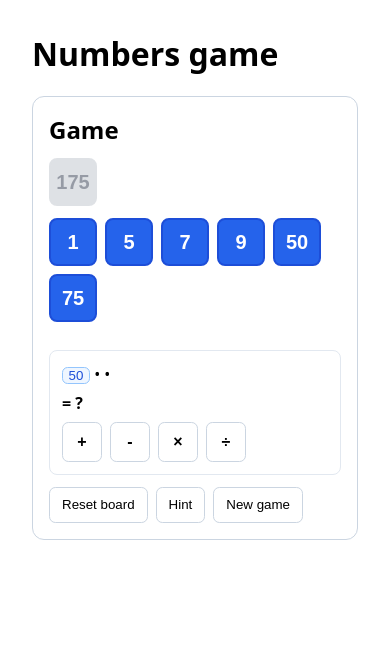
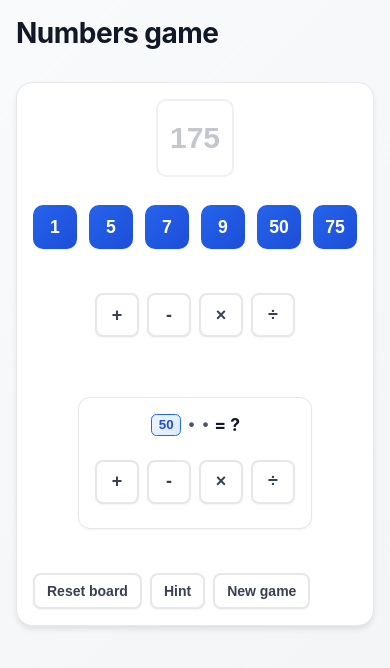
Before and after one commit to dom111/numbers-game, a website built with Vite: page index.html in a window 390 px wide. Both pictures are taken after a click on the button "50". Built offline with nearby package versions, Linux system fonts and the light colour scheme.

Commit message:
refactor: update game layout and styling - Remove 'Game' heading from top of game component - Increase target size to 1.5x and center it - Remove background styling from target number - Move operators section below available numbers - Keep step expression and result value on one line - Center align entire game component - Position hint text below operators - Update responsive styles for new layout All tests pass with no linting issues.

```diff
--- a/src/components/game.ts
+++ b/src/components/game.ts
@@ -385,9 +385,6 @@ export class NumbersGameElement extends HTMLElement {
             return;
         }
 
-        const heading = document.createElement('h2');
-        heading.textContent = 'Game';
-
         const target = document.createElement('target-number');
         target.setAttribute('value', String(this.target));
 
@@ -396,6 +393,9 @@ export class NumbersGameElement extends HTMLElement {
             ? this.tokens.map((token) => ({ ...token, used: true }))
             : this.tokens;
         pool.setAttribute('tokens', JSON.stringify(visibleTokens));
+
+        // Create operators section
+        const operatorsSection = document.createElement('operator-buttons');
 
         const steps = document.createElement('steps-list');
         steps.setAttribute('steps', JSON.stringify(this.steps));
@@ -424,14 +424,14 @@ export class NumbersGameElement extends HTMLElement {
 
         controls.append(resetButton, hintButton, newGameButton);
 
-        wrapper.append(heading, target, pool, steps, controls);
+        wrapper.append(target, pool, operatorsSection, steps, controls);
 
         // Display current hint if available
         if (this.currentHint) {
             const hintDisplay = document.createElement('p');
             hintDisplay.className = 'hint-display';
             hintDisplay.textContent = this.currentHint;
-            wrapper.append(hintDisplay);
+            wrapper.insertBefore(hintDisplay, steps);
         }
 
         if (this.locked) {
--- a/src/components/step.ts
+++ b/src/components/step.ts
@@ -178,7 +178,10 @@ export class StepEquationElement extends HTMLElement {
         const wrapper = document.createElement('div');
         wrapper.className = 'step';
 
-        const expression = document.createElement('p');
+        const expressionLine = document.createElement('p');
+        expressionLine.className = 'step-expression-line';
+
+        const expression = document.createElement('span');
         expression.className = 'step-expression';
 
         const appendOperandChip = (slot: 'left' | 'right'): void => {
@@ -213,7 +216,7 @@ export class StepEquationElement extends HTMLElement {
         expression.append(` ${this.getAttribute('operator') ?? '•'} `);
         appendOperandChip('right');
 
-        const value = document.createElement('p');
+        const value = document.createElement('span');
         value.className = 'step-value';
         value.textContent = completePayload
             ? `= ${completePayload.value}`
@@ -221,7 +224,8 @@ export class StepEquationElement extends HTMLElement {
               ? '= Error'
               : '= ?';
 
-        wrapper.append(expression, value);
+        expressionLine.append(expression, ' ', value);
+        wrapper.append(expressionLine);
 
         if (!this.hasAttribute('locked')) {
             const operators = document.createElement('operator-buttons');
--- a/src/styles.css
+++ b/src/styles.css
@@ -1,12 +1,60 @@
+:root {
+    /* Colors */
+    --primary: #2563eb;
+    --primary-dark: #1d4ed8;
+    --primary-light: #93c5fd;
+    --success: #16a34a;
+    --error: #b91c1c;
+    --error-light: #fee2e2;
+    --gray-50: #f9fafb;
+    --gray-100: #f3f4f6;
+    --gray-200: #e5e7eb;
+    --gray-300: #d1d5db;
+    --gray-400: #9ca3af;
+    --gray-600: #4b5563;
+    --gray-700: #374151;
+    --gray-900: #111827;
+    --shadow-sm: 0 1px 2px 0 rgba(0, 0, 0, 0.05);
+    --shadow-md: 0 4px 6px -1px rgba(0, 0, 0, 0.1);
+    --shadow-lg: 0 10px 15px -3px rgba(0, 0, 0, 0.1);
+}
+
 *,
 *::before,
 *::after {
     box-sizing: border-box;
 }
 
+html {
+    scroll-behavior: smooth;
+}
+
 body {
-    font-family: system-ui, sans-serif;
-    margin: 2rem;
+    font-family:
+        -apple-system, BlinkMacSystemFont, 'Segoe UI', 'Roboto', 'Oxygen', 'Ubuntu', 'Cantarell',
+        'Fira Sans', 'Droid Sans', 'Helvetica Neue', sans-serif;
+    -webkit-font-smoothing: antialiased;
+    -moz-osx-font-smoothing: grayscale;
+    margin: 0;
+    padding: 1.5rem;
+    background: linear-gradient(135deg, #f9fafb 0%, #f3f4f6 100%);
+    color: var(--gray-900);
+    min-height: 100vh;
+}
+
+h1 {
+    font-size: 2.25rem;
+    font-weight: 700;
+    margin: 0 0 0.5rem 0;
+    color: var(--gray-900);
+    letter-spacing: -0.5px;
+}
+
+h2 {
+    font-size: 1.125rem;
+    font-weight: 600;
+    margin: 0 0 0.75rem 0;
+    color: var(--gray-700);
 }
 
 /* ── Number token ─────────────────────────────────────────────── */
@@ -15,47 +63,54 @@ body {
     display: inline-flex;
     align-items: center;
     justify-content: center;
-    width: 3rem;
-    height: 3rem;
-    border: 2px solid transparent;
-    border-radius: 0.5rem;
+    width: 3.25rem;
+    height: 3.25rem;
+    border: none;
+    border-radius: 0.625rem;
     font-size: 1.25rem;
-    font-weight: 600;
+    font-weight: 700;
     cursor: pointer;
-    transition:
-        background-color 0.15s,
-        opacity 0.15s;
+    transition: all 0.2s ease;
+    box-shadow: var(--shadow-sm);
 }
 
 /* Available token */
 .number-token:not(:disabled) {
-    background-color: #2563eb;
+    background: linear-gradient(135deg, var(--primary) 0%, var(--primary-dark) 100%);
     color: #fff;
-    border-color: #1d4ed8;
 }
 
 .number-token:not(:disabled):hover {
-    background-color: #1d4ed8;
+    transform: translateY(-2px);
+    box-shadow: var(--shadow-md);
+    background: linear-gradient(135deg, var(--primary-dark) 0%, #1e40af 100%);
+}
+
+.number-token:not(:disabled):active {
+    transform: translateY(0);
 }
 
 .number-token:not(:disabled):focus-visible {
-    outline: 3px solid #93c5fd;
+    outline: 3px solid var(--primary-light);
     outline-offset: 2px;
 }
 
 /* Used / disabled token */
 .number-token:disabled {
-    background-color: #d1d5db;
-    color: #6b7280;
-    border-color: #d1d5db;
+    background-color: var(--gray-200);
+    color: var(--gray-400);
+    border-color: var(--gray-200);
     cursor: not-allowed;
-    opacity: 0.7;
+    opacity: 0.6;
+    box-shadow: none;
 }
 
 .numbers-pool {
     display: flex;
     flex-wrap: wrap;
-    gap: 0.5rem;
+    gap: 0.75rem;
+    margin: 1rem 0;
+    justify-content: center;
 }
 
 /* ── Operators ─────────────────────────────────────────────── */
@@ -63,18 +118,35 @@ body {
 .operators {
     display: flex;
     gap: 0.5rem;
-    margin-top: 0.5rem;
+    margin-top: 1rem;
+    margin-bottom: 0.5rem;
+    justify-content: center;
 }
 
 .operator-button {
-    min-width: 2.5rem;
-    height: 2.5rem;
-    border: 1px solid #cbd5e1;
-    border-radius: 0.4rem;
+    min-width: 2.75rem;
+    height: 2.75rem;
+    border: 2px solid var(--gray-200);
+    border-radius: 0.5rem;
     background: #fff;
     cursor: pointer;
-    font-size: 1rem;
+    font-size: 1.125rem;
     font-weight: 600;
+    color: var(--gray-700);
+    transition: all 0.2s ease;
+    box-shadow: var(--shadow-sm);
+}
+
+.operator-button:hover:not(:disabled) {
+    border-color: var(--primary);
+    color: var(--primary);
+    background-color: var(--gray-50);
+    box-shadow: var(--shadow-md);
+}
+
+.operator-button:focus-visible {
+    outline: 2px solid var(--primary);
+    outline-offset: 2px;
 }
 
 .operator-button:disabled {
@@ -85,83 +157,263 @@ body {
 /* ── Step ─────────────────────────────────────────────────── */
 
 .step {
-    margin-top: 1rem;
-    padding: 0.75rem;
-    border: 1px solid #e2e8f0;
-    border-radius: 0.5rem;
-    max-width: 20rem;
+    margin-top: 1.5rem;
+    padding: 1rem;
+    border: 1px solid var(--gray-200);
+    border-radius: 0.75rem;
+    background: #fff;
+    box-shadow: var(--shadow-sm);
+    max-width: 22rem;
+    transition: all 0.2s ease;
+    display: grid;
+    gap: 0.5rem;
+    justify-items: center;
+}
+
+.step:focus-within {
+    border-color: var(--primary-light);
+    box-shadow:
+        0 0 0 3px rgba(37, 99, 235, 0.1),
+        var(--shadow-md);
 }
 
 .step-expression,
 .step-value {
     margin: 0;
+    font-size: 0.95rem;
+}
+
+.step-expression-line {
+    display: flex;
+    align-items: center;
+    gap: 0.25rem;
+    margin: 0;
+    font-size: 0.95rem;
+    flex-wrap: wrap;
+    justify-content: center;
+}
+
+.step-expression {
+    color: var(--gray-600);
+    letter-spacing: 0.5px;
 }
 
 .step-chip {
-    border: 1px solid #93c5fd;
-    background: #eff6ff;
-    color: #1d4ed8;
+    display: inline-block;
+    border: 1px solid var(--primary);
+    background: linear-gradient(135deg, #eff6ff 0%, #dbeafe 100%);
+    color: var(--primary-dark);
     border-radius: 0.35rem;
-    padding: 0 0.35rem;
+    padding: 0.15rem 0.4rem;
     cursor: pointer;
+    font-weight: 600;
+    transition: all 0.15s ease;
+    margin: 0 0.1rem;
+}
+
+.step-chip:hover {
+    background: linear-gradient(135deg, #dbeafe 0%, #bfdbfe 100%);
+    transform: scale(1.05);
+}
+
+.step-chip:focus-visible {
+    outline: 2px solid var(--primary-light);
+    outline-offset: 1px;
 }
 
 .step-value {
-    margin-top: 0.4rem;
-    font-weight: 600;
+    margin: 0;
+    font-weight: 700;
+    font-size: 1.1rem;
+    color: var(--gray-900);
+}
+
+.step-value.error {
+    color: var(--error);
 }
 
 .steps-list {
     display: grid;
     gap: 0.75rem;
+    margin: 1rem 0;
+    justify-items: center;
 }
 
 .step-row {
     display: grid;
-    gap: 0.4rem;
+    gap: 0.5rem;
 }
 
 .step-remove-button {
     justify-self: start;
-    border: 1px solid #fecaca;
-    background: #fff1f2;
-    color: #b91c1c;
-    border-radius: 0.35rem;
-    padding: 0.25rem 0.5rem;
+    border: 1px solid #fca5a5;
+    background: linear-gradient(135deg, #fee2e2 0%, #fecaca 100%);
+    color: var(--error);
+    border-radius: 0.4rem;
+    padding: 0.35rem 0.65rem;
     cursor: pointer;
+    font-size: 0.875rem;
+    font-weight: 500;
+    transition: all 0.2s ease;
+    box-shadow: var(--shadow-sm);
+}
+
+.step-remove-button:hover {
+    background: linear-gradient(135deg, #fecaca 0%, #fca5a5 100%);
+    box-shadow: var(--shadow-md);
+    transform: translateY(-1px);
+}
+
+.step-remove-button:focus-visible {
+    outline: 2px solid var(--error);
+    outline-offset: 2px;
 }
 
 /* ── Game ─────────────────────────────────────────────────── */
 
 .game-board {
     display: grid;
-    gap: 0.75rem;
-    padding: 1rem;
-    border: 1px solid #cbd5e1;
-    border-radius: 0.75rem;
-    margin-bottom: 1.5rem;
+    gap: 1rem;
+    padding: 1.5rem;
+    border: 1px solid var(--gray-200);
+    border-radius: 1rem;
+    background: #fff;
+    box-shadow: var(--shadow-md);
+    margin: 2rem auto;
+    max-width: 50rem;
+    text-align: center;
 }
 
 .game-board > h2 {
     margin: 0;
+    color: var(--gray-700);
+}
+
+.target-section {
+    display: grid;
+    gap: 0.5rem;
+}
+
+.target-label {
+    font-size: 0.875rem;
+    font-weight: 600;
+    color: var(--gray-600);
+    text-transform: uppercase;
+    letter-spacing: 0.5px;
+}
+
+target-number {
+    display: flex;
+    justify-content: center;
+}
+
+target-number .number-token {
+    width: 4.875rem;
+    height: 4.875rem;
+    font-size: 1.875rem;
+    background: none !important;
+    box-shadow: none;
+    color: var(--gray-900);
+    border: 2px solid var(--gray-300);
 }
 
 .game-controls {
     display: flex;
-    gap: 0.5rem;
+    gap: 0.75rem;
+    flex-wrap: wrap;
+    margin-top: 1rem;
 }
 
 .game-controls > button {
-    height: 2.25rem;
-    border: 1px solid #cbd5e1;
-    border-radius: 0.4rem;
+    height: 2.5rem;
+    border: 2px solid var(--gray-200);
+    border-radius: 0.5rem;
     background: #fff;
-    padding: 0 0.75rem;
+    padding: 0 1rem;
     cursor: pointer;
+    font-size: 0.95rem;
+    font-weight: 600;
+    color: var(--gray-700);
+    transition: all 0.2s ease;
+    box-shadow: var(--shadow-sm);
+}
+
+.game-controls > button:hover {
+    border-color: var(--primary);
+    color: var(--primary);
+    background-color: var(--gray-50);
+    box-shadow: var(--shadow-md);
+}
+
+.game-controls > button:focus-visible {
+    outline: 2px solid var(--primary);
+    outline-offset: 2px;
+}
+
+.game-controls > button:active {
+    transform: translateY(1px);
+}
+
+.game-controls > button:disabled {
+    opacity: 0.5;
+    cursor: not-allowed;
+}
+
+.hint-display {
+    margin: 1rem 0 0 0;
+    font-size: 0.95rem;
+    color: var(--primary);
+    font-weight: 500;
 }
 
 .game-status {
-    margin: 0;
-    font-weight: 600;
-    color: #16a34a;
+    margin: 1rem 0 0 0;
+    font-weight: 700;
+    color: var(--success);
+    font-size: 1.1rem;
+    animation: slideIn 0.3s ease;
 }
+
+@keyframes slideIn {
+    from {
+        opacity: 0;
+        transform: translateY(-0.5rem);
+    }
+    to {
+        opacity: 1;
+        transform: translateY(0);
+    }
+}
+
+/* ── Responsive ─────────────────────────────────────────────── */
+
+@media (max-width: 640px) {
+    body {
+        padding: 1rem;
+    }
+
+    h1 {
+        font-size: 1.75rem;
+    }
+
+    .number-token {
+        width: 2.75rem;
+        height: 2.75rem;
+        font-size: 1.1rem;
+    }
+
+    .game-board {
+        padding: 1rem;
+        gap: 0.75rem;
+    }
+
+    .game-controls {
+        gap: 0.5rem;
+    }
+
+    .game-controls > button {
+        height: 2.25rem;
+        padding: 0 0.75rem;
+        font-size: 0.875rem;
+    }
+}
```
Also changed, not shown: TODO.md (+1 -0 lines).
